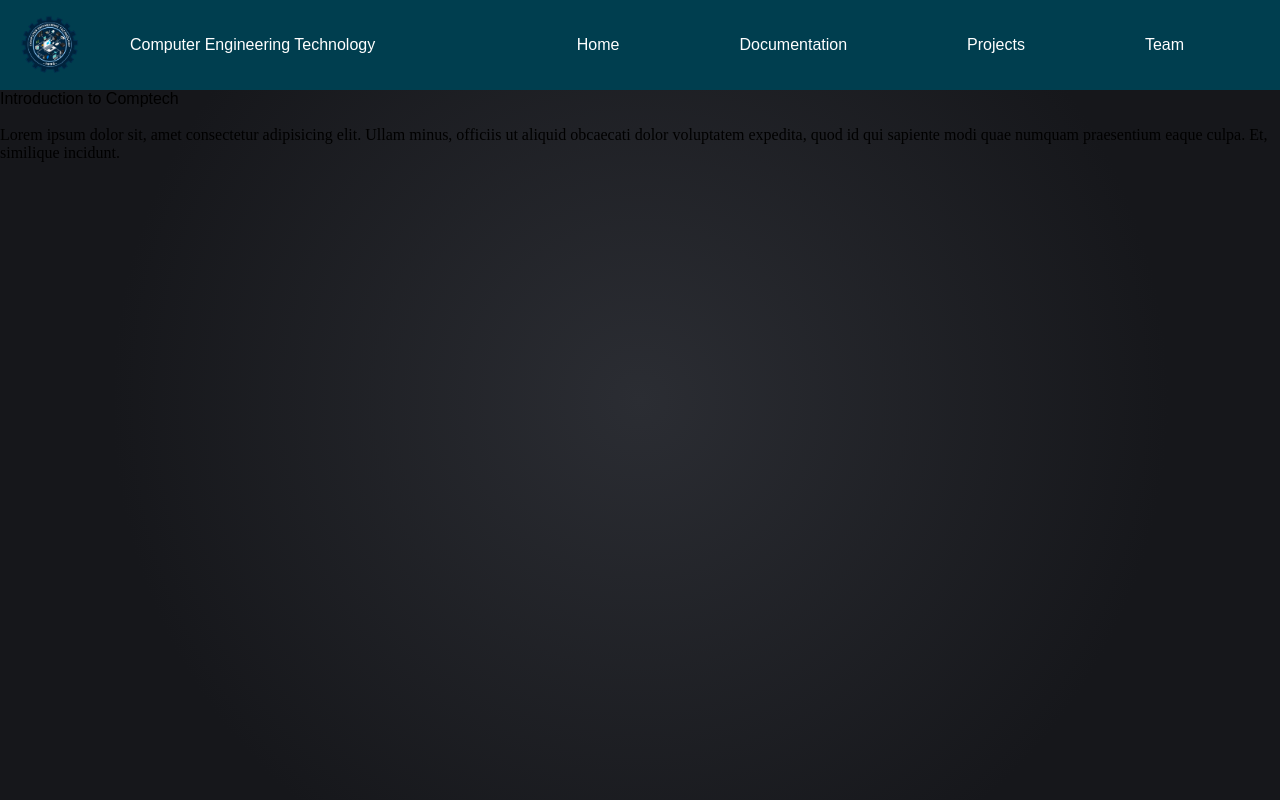
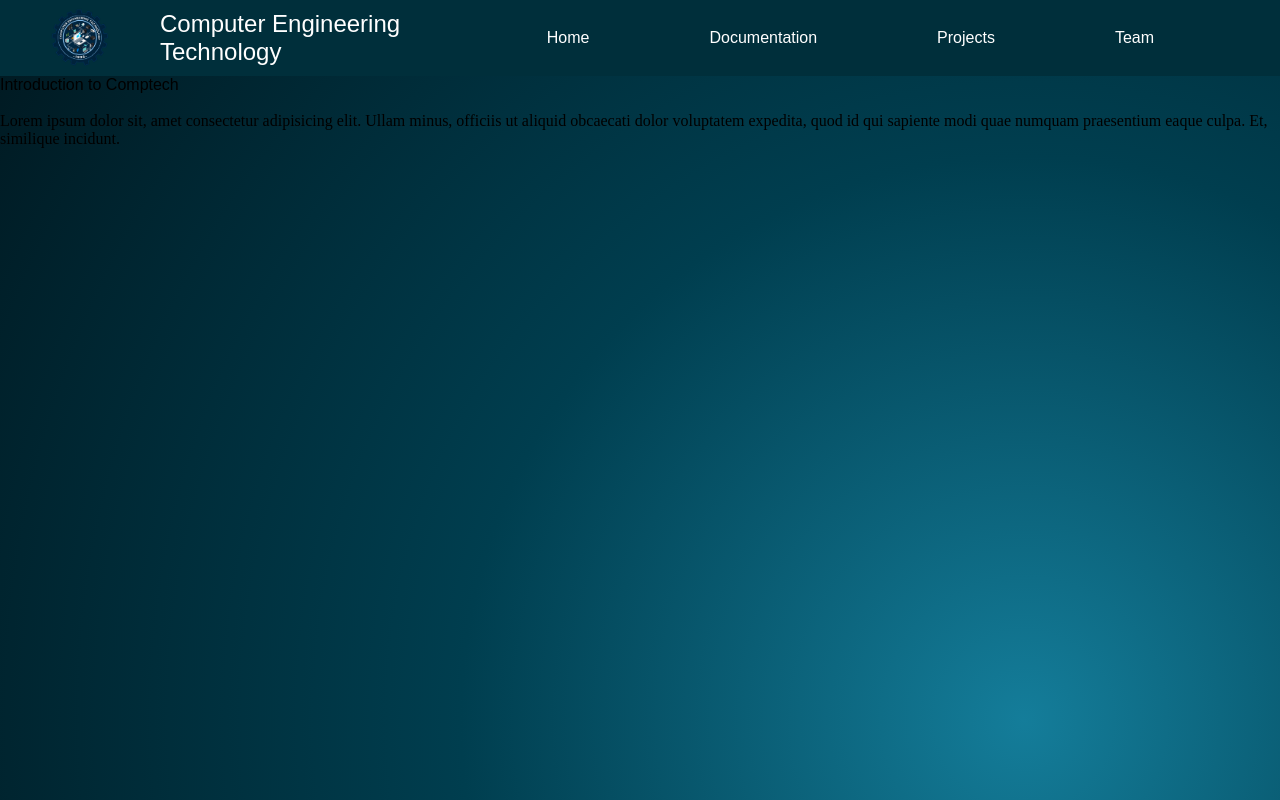
Before and after one commit to Turs0101/Web-showcase, a plain HTML site: page Project/Showcase.html in a window 1280 px wide. Drawn offline with Linux system fonts and the light colour scheme; files whose address does not match are found by name.

Commit message:
9/28/2026
8:46pm

```diff
--- a/Project/Showcase.css
+++ b/Project/Showcase.css
@@ -19,8 +19,8 @@
     display: flex;
     justify-content: space-between  ;   /*      */
     align-items: center;
-    background: #003e4f;
-    padding: 10px 20px;
+    background: #002f3b;
+    padding: 3px 50px;
 }
 
 /*  Sibling Class for Navbar  */
@@ -38,7 +38,7 @@
 }
 .nav-title{
     font-family: 'CeraCY-Bold',sans-serif;
-    font-size: 16px;
+    font-size: 24px;
     color: #fff;
 
 
@@ -75,7 +75,6 @@
 }
 
 body{
-    background-color: #00273f;
-    background: radial-gradient(circle at center, #2b2d33 0%, #16171b 70%);
     min-height: 100vh;
+    background: radial-gradient(circle at 80% 90%, #147d9a 0%, #003e4f 45%, #001820 100%);
 }
--- a/Project/Showcase.html
+++ b/Project/Showcase.html
@@ -19,11 +19,8 @@
                     <li><a href="#">      Projects      </a></li>
                     <li><a href="#">        Team        </a></li>
                 </ul>
-            </nav>
+        </nav>
 
-
-        <main>
-                 <div>
                 <!--Bali Diri nyu butang ang Contents-->
                     <h id="Introduction">Introduction to Comptech </h>
                     <br><br>
```
